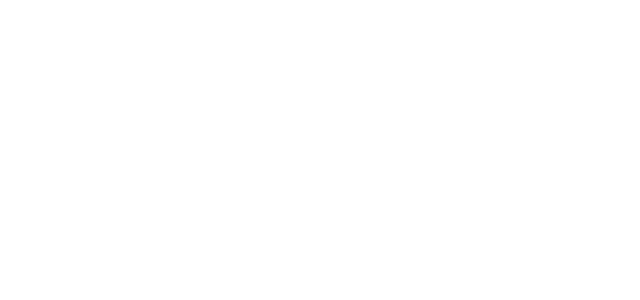
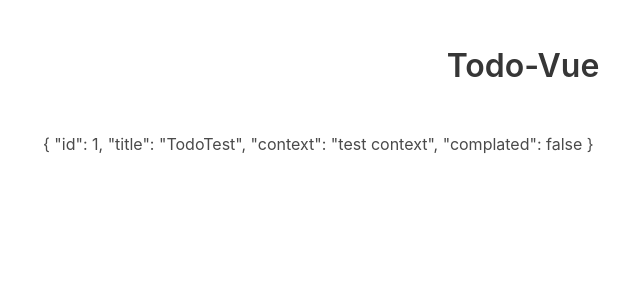
Before and after one commit to shippokun/toast-vue3, a Vue app: page /todos/1 in a window 1280 px wide. Before the commit this address had no page. Shown: the top 300 px of the page, without its empty margins (117-757 px from the left). Built offline with nearby package versions, Linux system fonts and the light colour scheme.

Commit message:
feat(pages/todo): add todo-detail

```diff
--- /dev/null
+++ b/src/pages/todo/todo-detail/components/index.ts
@@ -0,0 +1 @@
+export * from "./todo-detail";
--- /dev/null
+++ b/src/pages/todo/todo-detail/components/todo-detail/index.ts
@@ -0,0 +1 @@
+export { default as TodoDetailComponent } from "./todo-detail.component.vue";
--- /dev/null
+++ b/src/pages/todo/todo-detail/components/todo-detail/todo-detail.component.vue
@@ -0,0 +1,24 @@
+<template>
+  <div>{{ todo }}</div>
+</template>
+<script lang="ts">
+import { defineComponent, PropType } from "vue";
+import { Todo } from "@/models";
+
+interface Props {
+  todo: Todo;
+}
+
+export default defineComponent({
+  name: "TodoDetailComponent",
+  props: {
+    todo: {
+      type: Object as PropType<Props["todo"]>,
+      required: true,
+    },
+  },
+  setup(props: Props) {
+    return { props };
+  },
+});
+</script>
--- /dev/null
+++ b/src/pages/todo/todo-detail/containers/index.ts
@@ -0,0 +1 @@
+export * from "./todo-detail";
--- /dev/null
+++ b/src/pages/todo/todo-detail/containers/todo-detail/index.ts
@@ -0,0 +1 @@
+export { default as TodoDetailContainer } from "./todo-detail.container.vue";
--- /dev/null
+++ b/src/pages/todo/todo-detail/containers/todo-detail/todo-detail.container.vue
@@ -0,0 +1,35 @@
+<template>
+  <todo-detail-component :todo="todo" />
+</template>
+<script lang="ts">
+import { defineComponent, computed } from "vue";
+
+import { useTodoStore } from "@/store";
+
+import { TodoDetailComponent } from "../../components";
+
+interface Props {
+  todoId: number;
+}
+
+export default defineComponent({
+  name: "TodoDetailContainer",
+  props: {
+    todoId: {
+      type: Number,
+      required: true,
+    },
+  },
+  components: { TodoDetailComponent },
+  setup(props: Props) {
+    const { todos } = useTodoStore();
+
+    // getterから取得する
+    const todo = computed(() =>
+      todos.value.find((todo) => todo.id === props.todoId)
+    );
+
+    return { todo };
+  },
+});
+</script>
--- /dev/null
+++ b/src/pages/todo/todo-detail/index.ts
@@ -0,0 +1 @@
+export { default as TodoDetailPage } from "./todo-detail.page.vue";
--- /dev/null
+++ b/src/pages/todo/todo-detail/todo-detail.page.vue
@@ -0,0 +1,30 @@
+<template>
+  <todo-detail-container :todoId="todoId" />
+</template>
+<script lang="ts">
+import { defineComponent, ref, watch } from "vue";
+import { useRoute, RouteParams } from "vue-router";
+
+import { TodoDetailContainer } from "./containers";
+
+const toTodoId = (params: RouteParams) => {
+  return Number(params["id"] || 1);
+};
+export default defineComponent({
+  name: "TodoDetailPage",
+  components: { TodoDetailContainer },
+  setup() {
+    const route = useRoute();
+    const todoId = ref<number>(toTodoId(route.params));
+
+    watch(
+      () => route.params,
+      (params) => {
+        todoId.value = toTodoId(params);
+      }
+    );
+
+    return { todoId };
+  },
+});
+</script>
--- a/src/router.ts
+++ b/src/router.ts
@@ -11,6 +11,11 @@
         component: () =>
           import("./pages/todo/todo-list").then((m) => m.TodoListPage),
       },
+      {
+        path: ":id",
+        component: () =>
+          import("./pages/todo/todo-detail").then((m) => m.TodoDetailPage),
+      },
     ],
   },
 ];
```
